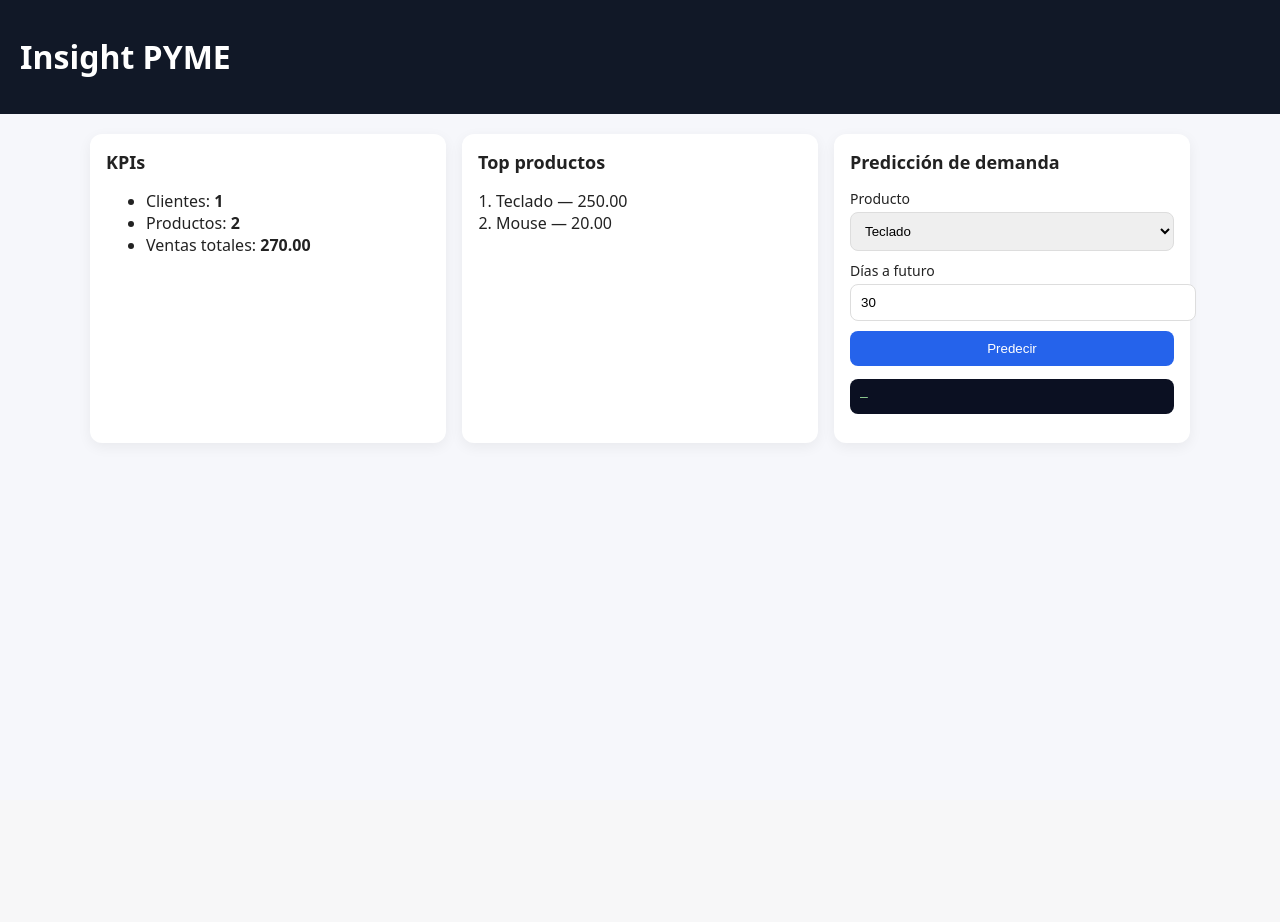
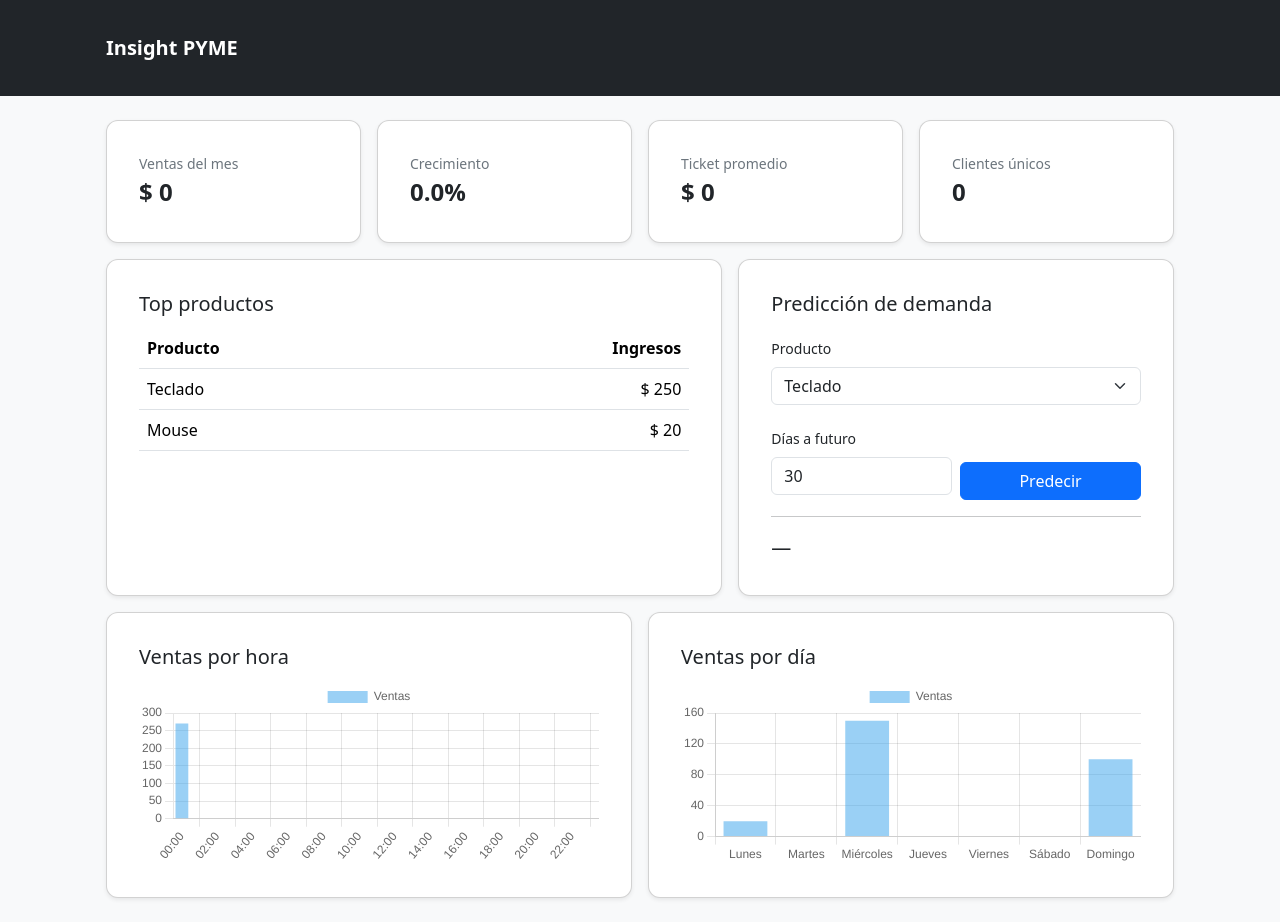
Before and after one commit to mauro2122/insight-pyme, a Flask app: template app/templates/home.html in a window 1280 px wide. Before the commit the page ends 414 px from the top, so only its background shows below. Run offline with Flask 3, Linux system fonts and the light colour scheme; the template is opened without the code that fills it: values that come from a table or form of the project are taken from there, others are empty; data comes from the database, SQL or seed files in the repository.

Commit message:
ui: tablero con Bootstrap, predicción, top, KPIs y gráficas

```diff
--- a/app/routes.py
+++ b/app/routes.py
@@ -80,3 +80,10 @@ def listar_ventas():
         "total": float(v.total),
     } for v in q.all()]
     return jsonify(data)
+@main.get("/api/ventas-por-hora")
+def api_ventas_por_hora():
+    return jsonify(AnalyticsEngine.get_ventas_por_hora())
+
+@main.get("/api/ventas-por-dia")
+def api_ventas_por_dia():
+    return jsonify(AnalyticsEngine.get_ventas_por_dia_semana())
--- a/app/static/app.js
+++ b/app/static/app.js
@@ -1,51 +1,120 @@
 document.addEventListener("DOMContentLoaded", () => {
-  cargarKPIs();
-  cargarTopProductos();
+  pintarKPIs();
+  pintarTopProductos();
+  prepararFormulario();
+  pintarGraficas();
+});
 
-  const form = document.getElementById("form-demanda");
+function toast(msg, tipo = "primary") {
+  const el = document.getElementById("toast");
+  el.className = `toast text-bg-${tipo}`;
+  document.getElementById("toast-body").textContent = msg;
+  const t = new bootstrap.Toast(el);
+  t.show();
+}
+
+function fmtMoney(n) {
+  return new Intl.NumberFormat("es-CO", { style: "currency", currency: "COP", maximumFractionDigits: 0 }).format(n);
+}
+
+/* KPIs */
+async function pintarKPIs() {
+  try {
+    const r = await fetch("/api/kpis");
+    const j = await r.json();
+    document.getElementById("kpi-ventas-mes").textContent = fmtMoney(j.ventas_mes || 0);
+    document.getElementById("kpi-crecimiento").textContent = `${(j.crecimiento ?? 0).toFixed(1)}%`;
+    document.getElementById("kpi-ticket").textContent = fmtMoney(j.ticket_promedio || 0);
+    document.getElementById("kpi-clientes").textContent = j.clientes_unicos ?? 0;
+  } catch (e) {
+    toast("No se pudieron cargar KPIs", "danger");
+  }
+}
+
+/* Top productos */
+async function pintarTopProductos() {
+  const body = document.getElementById("top-body");
+  try {
+    const r = await fetch("/api/top-productos?limite=10");
+    const arr = await r.json();
+    if (!arr.length) {
+      body.innerHTML = `<tr><td colspan="2" class="text-center text-secondary">Sin datos</td></tr>`;
+      return;
+    }
+    body.innerHTML = arr
+      .map(r => `<tr><td>${r.nombre || r.producto}</td><td class="text-end">${fmtMoney(r.monto || r.ingreso || 0)}</td></tr>`)
+      .join("");
+  } catch (e) {
+    body.innerHTML = `<tr><td colspan="2" class="text-center text-danger">Error</td></tr>`;
+  }
+}
+
+/* Form predicción */
+function prepararFormulario() {
+  const form = document.getElementById("form-predict");
+  const spin = document.getElementById("spin");
+  const btn = document.getElementById("btn-predict");
+  const out = document.getElementById("resultado");
+
   form.addEventListener("submit", async (e) => {
     e.preventDefault();
-    const productoId = Number(document.getElementById("producto-id").value);
-    const dias = Number(document.getElementById("dias").value);
-    const salida = document.getElementById("resultado");
-    salida.textContent = "Calculando...";
+    const producto_id = Number(document.getElementById("sel-producto").value);
+    const dias_futuro = Number(document.getElementById("inp-dias").value);
 
     try {
-      const resp = await fetch("/api/demanda", {
+      spin.classList.remove("d-none");
+      btn.setAttribute("disabled", "disabled");
+
+      const r = await fetch("/api/demanda", {
         method: "POST",
-        headers: { "Content-Type": "application/json" },
-        body: JSON.stringify({ producto_id: productoId, dias_futuro: dias })
+        headers: {"Content-Type":"application/json"},
+        body: JSON.stringify({ producto_id, dias_futuro })
       });
-      if (!resp.ok) throw new Error(`HTTP ${resp.status}`);
-      const data = await resp.json();
-      salida.textContent = JSON.stringify(data, null, 2);
-    } catch (err) {
-      salida.textContent = `Error: ${err.message}`;
-      console.error(err);
+      const j = await r.json();
+
+      if (j.error) {
+        out.textContent = `⚠ ${j.error}`;
+        toast("No hay suficientes datos para ese producto", "warning");
+      } else {
+        out.textContent = `Demanda estimada: ${j.demanda_estimada} (promedio diario: ${j.promedio_diario})`;
+        toast("Predicción lista", "success");
+      }
+    } catch (e2) {
+      out.textContent = "Error de conexión";
+      toast("Error al predecir", "danger");
+    } finally {
+      spin.classList.add("d-none");
+      btn.removeAttribute("disabled");
     }
   });
-});
-
-async function cargarKPIs() {
-  try {
-    const r = await fetch("/api/kpis");
-    const d = await r.json();
-    document.getElementById("kpi-clientes").textContent = d.clientes ?? 0;
-    document.getElementById("kpi-productos").textContent = d.productos ?? 0;
-    document.getElementById("kpi-ventas").textContent = (d.ventas_total ?? 0).toFixed(2);
-  } catch (e) { console.error(e); }
 }
 
-async function cargarTopProductos() {
+/* Gráficas con Chart.js */
+async function pintarGraficas() {
   try {
-    const r = await fetch("/api/top-productos?limite=5");
-    const d = await r.json();
-    const cont = document.getElementById("top-productos");
-    cont.innerHTML = "";
-    d.forEach((it) => {
-      const li = document.createElement("li");
-      li.textContent = `${it.nombre} — ${Number(it.monto).toFixed(2)}`;
-      cont.appendChild(li);
+    const [hRes, dRes] = await Promise.all([
+      fetch("/api/ventas-por-hora"),
+      fetch("/api/ventas-por-dia")
+    ]);
+    const horas = await hRes.json();
+    const dias  = await dRes.json();
+
+    new Chart(document.getElementById("chart-hora"), {
+      type: "bar",
+      data: {
+        labels: horas.map(x => x.hora),
+        datasets: [{ label: "Ventas", data: horas.map(x => x.ventas) }]
+      }
     });
-  } catch (e) { console.error(e); }
+
+    new Chart(document.getElementById("chart-dia"), {
+      type: "bar",
+      data: {
+        labels: dias.map(x => x.dia),
+        datasets: [{ label: "Ventas", data: dias.map(x => x.ventas) }]
+      }
+    });
+  } catch {
+    // opcional: sin toast para no molestar al usuario si no hay datos aún
+  }
 }
--- a/app/static/style.css
+++ b/app/static/style.css
@@ -11,3 +11,5 @@ button { background:#2563eb; color:#fff; border:none; cursor:pointer; margin-top
 button:hover { filter: brightness(0.95); }
 .resultado { background:#0b1022; color:#9fe39f; padding:10px; border-radius:8px; overflow:auto; }
 ol { padding-left: 18px; }
+body { font-feature-settings: "ss01", "ss02"; }
+.card-title { margin-bottom: .75rem; }
--- a/app/templates/base.html
+++ b/app/templates/base.html
@@ -4,17 +4,43 @@
   <meta charset="utf-8" />
   <meta name="viewport" content="width=device-width, initial-scale=1" />
   <title>{% block title %}Insight PYME{% endblock %}</title>
-  <link rel="stylesheet" href="{{ url_for('static', filename='css/style.css') }}">
+
+  <!-- Bootstrap 5 -->
+  <link
+    href="https://cdn.jsdelivr.net/npm/bootstrap@5.3.3/dist/css/bootstrap.min.css"
+    rel="stylesheet"
+    integrity="sha384-QWTKZyjpPEjISv5WaRU9OFeRpok6YctnYmDr5pNlyT2bRjXh0JMhjY6hW+ALEwIH"
+    crossorigin="anonymous"
+  />
+  <link rel="stylesheet" href="{{ url_for('static', filename='style.css') }}">
 </head>
-<body>
-  <header class="topbar">
-    <h1>Insight PYME</h1>
-  </header>
+<body class="bg-light">
+  <nav class="navbar navbar-expand-lg bg-dark navbar-dark">
+    <div class="container">
+      <a class="navbar-brand fw-semibold" href="/">Insight PYME</a>
+    </div>
+  </nav>
 
-  <main class="container">
+  <main class="container my-4">
     {% block content %}{% endblock %}
   </main>
 
-  <script src="{{ url_for('static', filename='js/app.js') }}" defer></script>
+  <!-- Toast (notificaciones) -->
+  <div class="position-fixed bottom-0 end-0 p-3" style="z-index: 1100">
+    <div id="toast" class="toast text-bg-primary" role="alert" aria-live="assertive" aria-atomic="true">
+      <div class="d-flex">
+        <div class="toast-body" id="toast-body">Listo.</div>
+        <button type="button" class="btn-close btn-close-white me-2 m-auto" data-bs-dismiss="toast"></button>
+      </div>
+    </div>
+  </div>
+
+  <!-- Bootstrap + Chart.js + App -->
+  <script
+    src="https://cdn.jsdelivr.net/npm/bootstrap@5.3.3/dist/js/bootstrap.bundle.min.js"
+    integrity="sha384-YvpcrYf0tY3lHB60NNkmXc5s9fDVZLESaAA55NDzOxhy9GkcIdslK1eN7N6jIeHz"
+    crossorigin="anonymous"></script>
+  <script src="https://cdn.jsdelivr.net/npm/chart.js@4.4.1/dist/chart.umd.min.js"></script>
+  <script src="{{ url_for('static', filename='app.js') }}" defer></script>
 </body>
 </html>
--- a/app/templates/home.html
+++ b/app/templates/home.html
@@ -2,38 +2,117 @@
 {% block title %}Insight PYME - Tablero{% endblock %}
 
 {% block content %}
-<section class="grid">
-  <div class="card">
-    <h2>KPIs</h2>
-    <ul id="kpis">
-      <li>Clientes: <strong id="kpi-clientes">—</strong></li>
-      <li>Productos: <strong id="kpi-productos">—</strong></li>
-      <li>Ventas totales: <strong id="kpi-ventas">—</strong></li>
-    </ul>
+<div class="row g-3">
+
+  <!-- KPIs -->
+  <div class="col-12">
+    <div class="row g-3">
+      <div class="col-md-3">
+        <div class="card shadow-sm">
+          <div class="card-body">
+            <div class="text-secondary small">Ventas del mes</div>
+            <div class="fs-4 fw-bold" id="kpi-ventas-mes">—</div>
+          </div>
+        </div>
+      </div>
+      <div class="col-md-3">
+        <div class="card shadow-sm">
+          <div class="card-body">
+            <div class="text-secondary small">Crecimiento</div>
+            <div class="fs-4 fw-bold" id="kpi-crecimiento">—</div>
+          </div>
+        </div>
+      </div>
+      <div class="col-md-3">
+        <div class="card shadow-sm">
+          <div class="card-body">
+            <div class="text-secondary small">Ticket promedio</div>
+            <div class="fs-4 fw-bold" id="kpi-ticket">—</div>
+          </div>
+        </div>
+      </div>
+      <div class="col-md-3">
+        <div class="card shadow-sm">
+          <div class="card-body">
+            <div class="text-secondary small">Clientes únicos</div>
+            <div class="fs-4 fw-bold" id="kpi-clientes">—</div>
+          </div>
+        </div>
+      </div>
+    </div>
   </div>
 
-  <div class="card">
-    <h2>Top productos</h2>
-    <ol id="top-productos"></ol>
+  <!-- Top productos + Predicción -->
+  <div class="col-lg-7">
+    <div class="card shadow-sm h-100">
+      <div class="card-body">
+        <h5 class="card-title">Top productos</h5>
+        <div class="table-responsive">
+          <table class="table align-middle">
+            <thead>
+              <tr>
+                <th>Producto</th>
+                <th class="text-end">Ingresos</th>
+              </tr>
+            </thead>
+            <tbody id="top-body">
+              <tr><td colspan="2" class="text-center text-secondary">Cargando…</td></tr>
+            </tbody>
+          </table>
+        </div>
+      </div>
+    </div>
   </div>
 
-  <div class="card">
-    <h2>Predicción de demanda</h2>
-    <form id="form-demanda">
-      <label>Producto</label>
-      <select id="producto-id" required>
-        {% for p in productos %}
-          <option value="{{ p.id }}">{{ p.nombre }}</option>
-        {% endfor %}
-      </select>
+  <div class="col-lg-5">
+    <div class="card shadow-sm h-100">
+      <div class="card-body">
+        <h5 class="card-title">Predicción de demanda</h5>
 
-      <label>Días a futuro</label>
-      <input id="dias" type="number" min="1" value="30" required />
+        <form id="form-predict" class="row gy-2 gx-2 align-items-center">
+          <div class="col-12">
+            <label class="form-label">Producto</label>
+            <select id="sel-producto" class="form-select">
+              {% for p in productos %}
+                <option value="{{ p.id }}">{{ p.nombre }}</option>
+              {% endfor %}
+            </select>
+          </div>
+          <div class="col-6">
+            <label class="form-label">Días a futuro</label>
+            <input id="inp-dias" type="number" min="7" max="120" step="1" value="30" class="form-control">
+          </div>
+          <div class="col-6 d-grid">
+            <label class="form-label d-none d-md-block">&nbsp;</label>
+            <button class="btn btn-primary" type="submit" id="btn-predict">
+              <span class="spinner-border spinner-border-sm d-none" id="spin" role="status"></span>
+              <span>Predecir</span>
+            </button>
+          </div>
+        </form>
 
-      <button type="submit">Predecir</button>
-    </form>
+        <hr>
+        <div id="resultado" class="lead">—</div>
+      </div>
+    </div>
+  </div>
 
-    <pre id="resultado" class="resultado">—</pre>
+  <!-- Gráficos -->
+  <div class="col-lg-6">
+    <div class="card shadow-sm">
+      <div class="card-body">
+        <h5 class="card-title">Ventas por hora</h5>
+        <canvas id="chart-hora" height="120"></canvas>
+      </div>
+    </div>
   </div>
-</section>
+  <div class="col-lg-6">
+    <div class="card shadow-sm">
+      <div class="card-body">
+        <h5 class="card-title">Ventas por día</h5>
+        <canvas id="chart-dia" height="120"></canvas>
+      </div>
+    </div>
+  </div>
+</div>
 {% endblock %}
```
